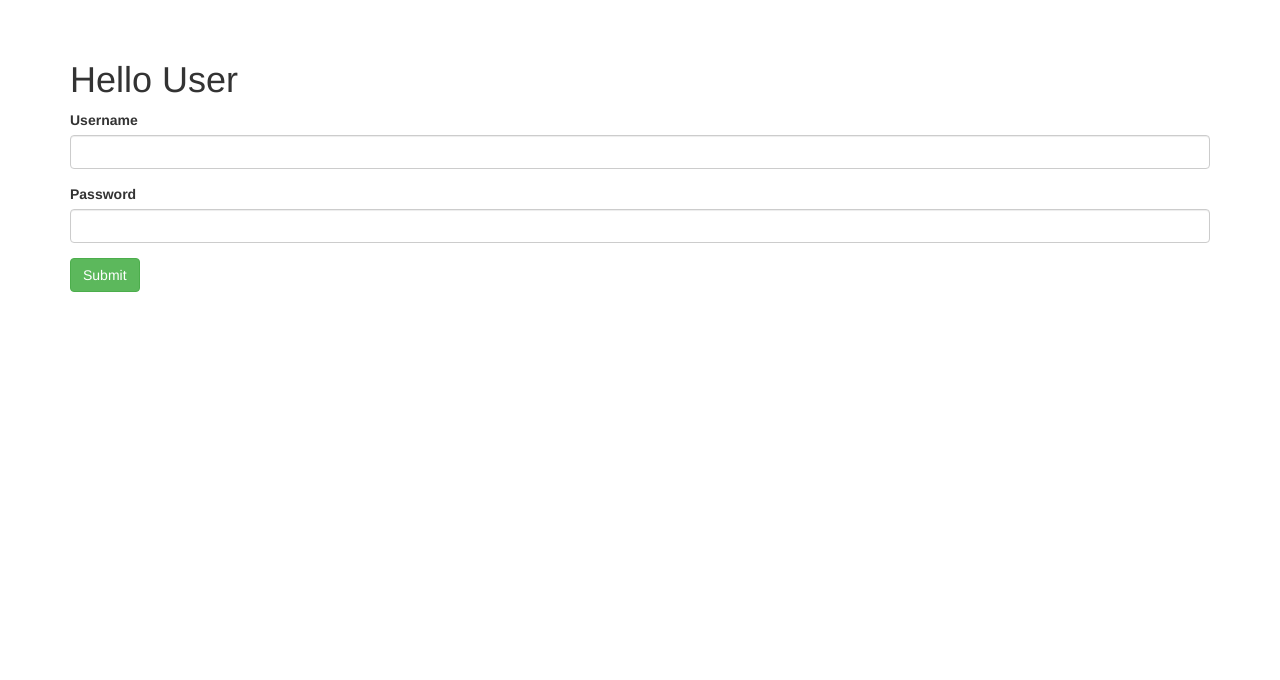
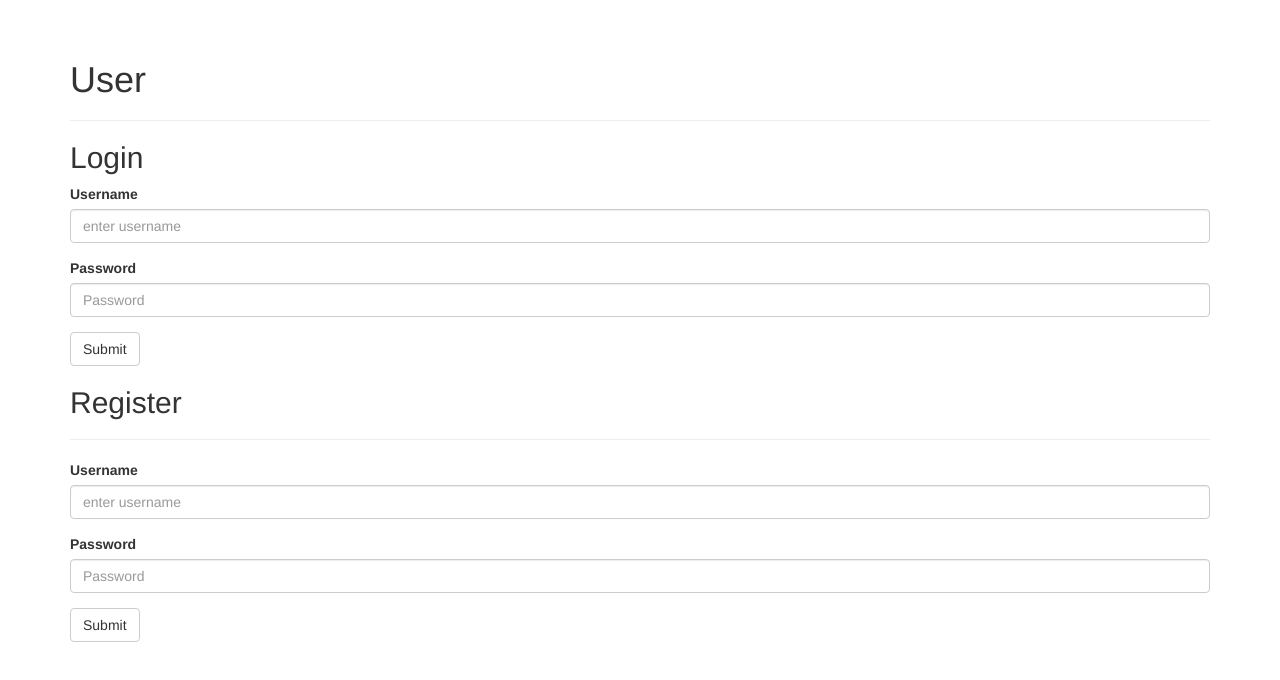
Before and after one commit to SoftwareBlair/neap-client, a website: page src/index.html at #!/user in a window 1280 px wide. Drawn offline with nearby package versions, Linux system fonts and the light colour scheme; some packages are replaced by stand-ins of ours.

Commit message:
Added login

```diff
--- a/src/js/components/user/user.controller.js
+++ b/src/js/components/user/user.controller.js
@@ -8,19 +8,28 @@
 
   userController.$inject = ['userService'];
 
-  function userController (userService) {
+  function userController(userService) {
     /*jshint validthis: true */
     const vm = this;
+    vm.test = 'hello, world!';
+    vm.user = {};
+    vm.newuser = {};
 
-    vm.hello = 'Hello User';
-    vm.user = {};
-    vm.onSubmit = () => {
+    vm.onSubmit = function () {
       userService.login(vm.user)
       .then((user) => {
         localStorage.setItem('token', user.data.token);
       });
       vm.user = {};
     };
+
+    vm.register = function () {
+      userService.register(vm.newUser)
+      .then((user) => {
+        localStorage.setItem('token', user.data.token);
+      });
+      vm.newUser = {};
+    };
   }
 
 })();
--- a/src/js/components/user/user.view.html
+++ b/src/js/components/user/user.view.html
@@ -1,15 +1,31 @@
-<h1>{{ userCtrl.hello }}</h1>
+<h1>User</h1>
+<hr>
+
+<h2>Login</h2>
 
 <form ng-submit="userCtrl.onSubmit()" novalidate>
  <div class="form-group">
-    <label for="username">Username</label>
-    <input type="text" class="form-control" id="username" ng-model="userCtrl.user.username">
+   <label for="exampleInputEmail1">Username</label>
+   <input type="text" class="form-control" id="exampleInputEmail1" placeholder="enter username" ng-model="userCtrl.user.username" required>
  </div>
  <div class="form-group">
-    <label for="password">Password</label>
-    <input type="password" class="form-control" id="password" ng-model="userCtrl.user.password">
+   <label for="exampleInputPassword1">Password</label>
+   <input type="password" class="form-control" id="exampleInputPassword1" placeholder="Password" ng-model="userCtrl.user.password" required>
+ </div>
+ <button type="submit" class="btn btn-default">Submit</button>
+</form>
+
+<h2>Register</h2>
+<hr>
+
+<form ng-submit="userCtrl.register()" novalidate>
+ <div class="form-group">
+   <label for="exampleInputEmail1">Username</label>
+   <input type="text" class="form-control" id="exampleInputEmail1" placeholder="enter username" ng-model="userCtrl.newUser.username" required>
  </div>
  <div class="form-group">
-    <button type="submit" class="btn btn-success">Submit</button>
+   <label for="exampleInputPassword1">Password</label>
+   <input type="password" class="form-control" id="exampleInputPassword1" placeholder="Password" ng-model="userCtrl.newUser.password" required>
  </div>
+ <button type="submit" class="btn btn-default">Submit</button>
 </form>
--- a/src/js/config.js
+++ b/src/js/config.js
@@ -39,4 +39,5 @@
       }
     });
   }
+
 })();
--- a/src/js/services.js
+++ b/src/js/services.js
@@ -35,7 +35,6 @@
   function userService ($http) {
     /*jshint validthis: true */
     const baseURL = 'http://localhost:8000/user/';
-
     this.login = function (user) {
       return $http({
         method: 'POST',
@@ -44,6 +43,14 @@
         headers: {'Content-Type': 'application/json'}
       });
     };
+    this.register = function(user) {
+      return $http({
+        method: 'POST',
+        url: baseURL + 'register',
+        data: user,
+        headers: {'Content-Type': 'application/json'}
+      });
+    };
   }
 
 })();
```
Lines whose indentation alone changed are shown as unchanged.
